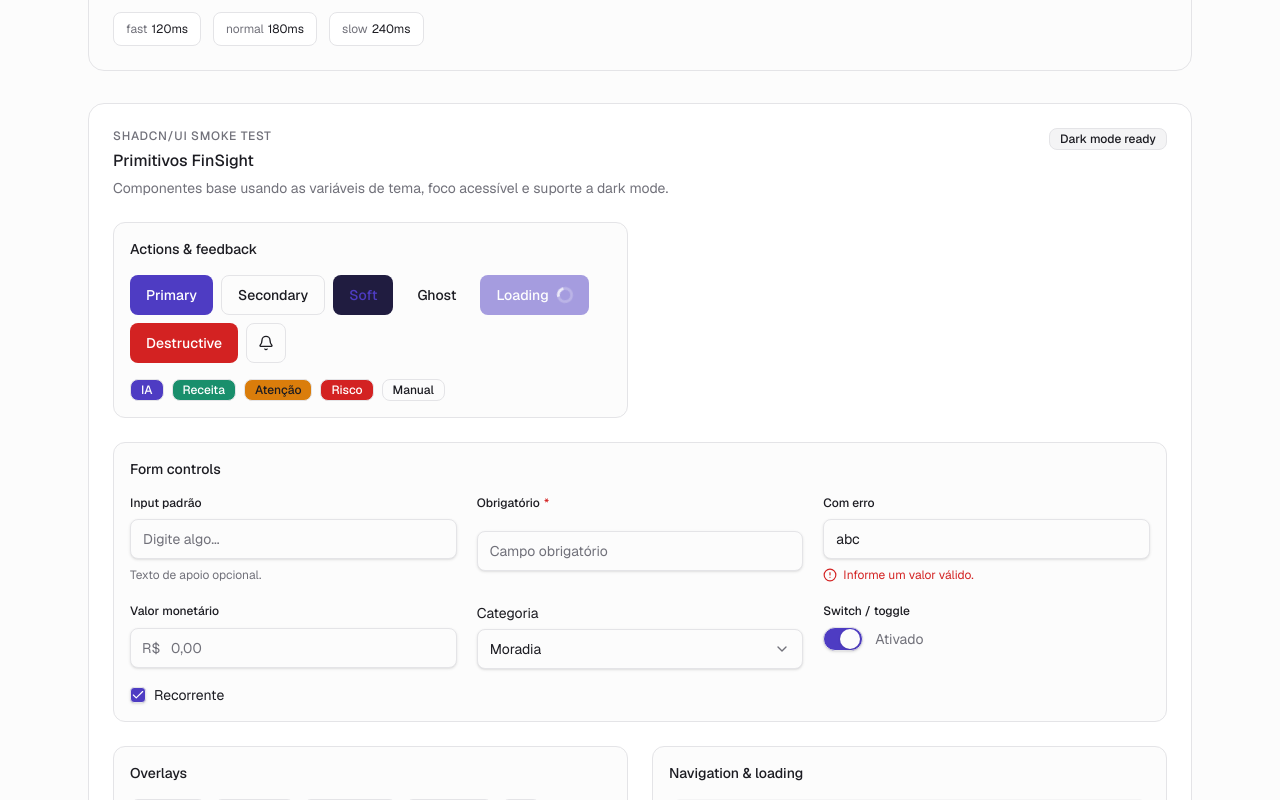
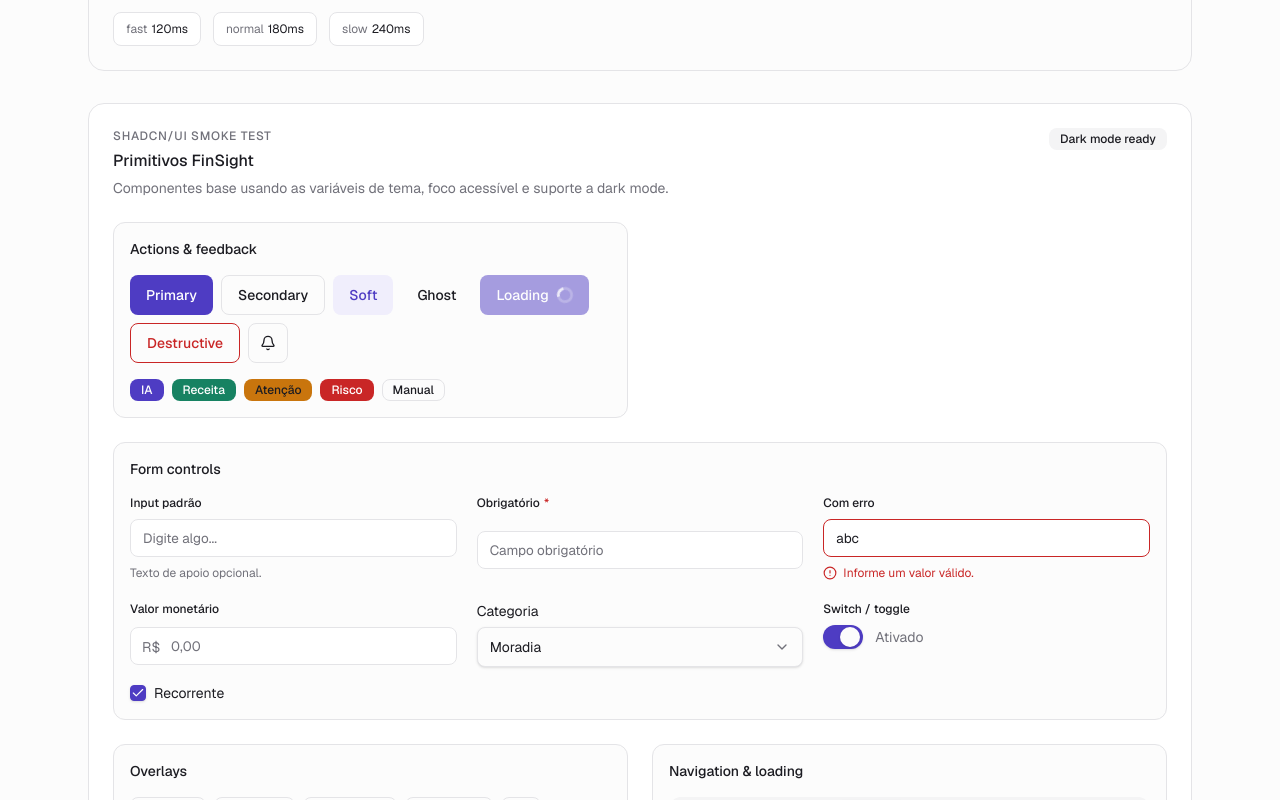
Before and after one commit to fernandaquerino/finsight-ai, a Next.js app: page / in a window 1280 px wide. Shown: the part 1420-2220 px from the top of the page. Built offline with nearby package versions, Linux system fonts and the light colour scheme.

Commit message:
feat: adjust button destructive

```diff
--- a/src/app/globals.css
+++ b/src/app/globals.css
@@ -4,34 +4,46 @@
   color-scheme: light;
 
   --background: 0 0% 99%;
-  --soft: 248 40% 18%;
-  --soft-2: 248 38% 23%;
   --foreground: 240 10% 12%;
   --card: 0 0% 100%;
   --card-foreground: 240 10% 12%;
+  --muted: 240 5% 96%;
+  --muted-2: 240 6% 93%;
+  --muted-foreground: 240 4% 46%;
+  --border: 240 6% 90%;
+  --border-strong: 240 6% 83%;
   --popover: 0 0% 100%;
   --popover-foreground: 240 10% 12%;
   --primary: 248 53% 50%;
   --primary-foreground: 0 0% 100%;
-  --secondary: 240 5% 96%;
-  --secondary-foreground: 240 10% 12%;
-  --muted: 240 5% 96%;
-  --muted-foreground: 240 4% 46%;
-  --accent: 248 53% 96%;
-  --accent-foreground: 248 53% 34%;
-  --destructive: 0 72% 48%;
-  --destructive-foreground: 0 0% 100%;
-  --border: 240 6% 90%;
-  --input: 240 6% 90%;
-  --ring: 248 53% 50%;
-  --success: 162 70% 33%;
+  --primary-soft: 248 70% 96%;
+  --primary-soft-2: 248 65% 92%;
+  --primary-ring: 248 53% 50%;
+  --success: 162 70% 30%;
   --success-foreground: 0 0% 100%;
-  --warning: 33 90% 45%;
+  --success-soft: 162 55% 94%;
+  --danger: 0 68% 47%;
+  --danger-foreground: 0 0% 100%;
+  --danger-soft: 0 75% 96%;
+  --warning: 33 88% 42%;
   --warning-foreground: 240 10% 12%;
-  --danger: 0 72% 48%;
-  --danger-foreground: 0 0% 100%;
-  --info: 212 80% 45%;
+  --warning-soft: 38 90% 94%;
+  --info: 212 78% 44%;
   --info-foreground: 0 0% 100%;
+  --info-soft: 212 80% 95%;
+  --shadow-card: 0 1px 2px hsl(240 10% 12% / 0.04);
+  --shadow-pop: 0 8px 28px hsl(240 10% 12% / 0.12);
+
+  --soft: var(--primary-soft);
+  --soft-2: var(--primary-soft-2);
+  --secondary: var(--muted);
+  --secondary-foreground: var(--foreground);
+  --accent: var(--primary-soft);
+  --accent-foreground: var(--primary);
+  --destructive: var(--danger);
+  --destructive-foreground: var(--danger-foreground);
+  --input: var(--border);
+  --ring: var(--primary-ring);
 
   --radius-xs: 0.125rem;
   --radius-sm: 0.25rem;
@@ -59,22 +71,31 @@
   --color-secondary: hsl(var(--secondary));
   --color-secondary-foreground: hsl(var(--secondary-foreground));
   --color-muted: hsl(var(--muted));
+  --color-muted-2: hsl(var(--muted-2));
   --color-muted-foreground: hsl(var(--muted-foreground));
   --color-accent: hsl(var(--accent));
   --color-accent-foreground: hsl(var(--accent-foreground));
   --color-destructive: hsl(var(--destructive));
   --color-destructive-foreground: hsl(var(--destructive-foreground));
   --color-border: hsl(var(--border));
+  --color-border-strong: hsl(var(--border-strong));
   --color-input: hsl(var(--input));
   --color-ring: hsl(var(--ring));
+  --color-primary-soft: hsl(var(--primary-soft));
+  --color-primary-soft-2: hsl(var(--primary-soft-2));
+  --color-primary-ring: hsl(var(--primary-ring));
   --color-success: hsl(var(--success));
   --color-success-foreground: hsl(var(--success-foreground));
+  --color-success-soft: hsl(var(--success-soft));
   --color-warning: hsl(var(--warning));
   --color-warning-foreground: hsl(var(--warning-foreground));
+  --color-warning-soft: hsl(var(--warning-soft));
   --color-danger: hsl(var(--danger));
   --color-danger-foreground: hsl(var(--danger-foreground));
+  --color-danger-soft: hsl(var(--danger-soft));
   --color-info: hsl(var(--info));
   --color-info-foreground: hsl(var(--info-foreground));
+  --color-info-soft: hsl(var(--info-soft));
 
   --font-sans: var(--font-geist-sans);
   --font-mono: var(--font-geist-mono);
@@ -94,37 +115,59 @@
   color-scheme: dark;
 
   --background: 240 6% 8%;
-  --foreground: 0 0% 96%;
+  --foreground: 0 0% 95%;
   --card: 240 5% 11%;
-  --card-foreground: 0 0% 96%;
+  --card-foreground: 0 0% 95%;
+  --muted: 240 4% 15%;
+  --muted-2: 240 4% 18%;
+  --muted-foreground: 240 5% 64%;
+  --border: 240 4% 19%;
+  --border-strong: 240 4% 26%;
   --popover: 240 5% 11%;
-  --popover-foreground: 0 0% 96%;
-  --primary: 248 60% 68%;
-  --primary-foreground: 240 10% 12%;
-  --secondary: 240 4% 16%;
-  --secondary-foreground: 0 0% 96%;
-  --muted: 240 4% 16%;
-  --muted-foreground: 240 5% 65%;
-  --accent: 248 36% 18%;
-  --accent-foreground: 248 60% 82%;
-  --destructive: 0 70% 62%;
-  --destructive-foreground: 240 10% 12%;
-  --border: 240 4% 20%;
-  --input: 240 4% 20%;
-  --ring: 248 60% 68%;
-  --success: 162 55% 52%;
-  --success-foreground: 240 10% 12%;
-  --warning: 38 90% 60%;
-  --warning-foreground: 240 10% 12%;
-  --danger: 0 70% 62%;
-  --danger-foreground: 240 10% 12%;
-  --info: 212 75% 62%;
-  --info-foreground: 240 10% 12%;
+  --popover-foreground: 0 0% 95%;
+  --primary: 248 65% 70%;
+  --primary-foreground: 248 60% 10%;
+  --primary-soft: 248 40% 18%;
+  --primary-soft-2: 248 38% 23%;
+  --primary-ring: 248 65% 70%;
+  --success: 162 52% 52%;
+  --success-foreground: 248 60% 10%;
+  --success-soft: 162 30% 18%;
+  --danger: 0 68% 64%;
+  --danger-foreground: 248 60% 10%;
+  --danger-soft: 0 35% 20%;
+  --warning: 38 88% 60%;
+  --warning-foreground: 248 60% 10%;
+  --warning-soft: 38 40% 18%;
+  --info: 212 72% 64%;
+  --info-foreground: 248 60% 10%;
+  --info-soft: 212 40% 19%;
+  --shadow-card: 0 1px 2px hsl(0 0% 0% / 0.3);
+  --shadow-pop: 0 8px 28px hsl(0 0% 0% / 0.5);
+
+  --soft: var(--primary-soft);
+  --soft-2: var(--primary-soft-2);
+  --secondary: var(--muted);
+  --secondary-foreground: var(--foreground);
+  --accent: var(--primary-soft);
+  --accent-foreground: var(--primary);
+  --destructive: var(--danger);
+  --destructive-foreground: var(--danger-foreground);
+  --input: var(--border);
+  --ring: var(--primary-ring);
 }
 
 /* Financial values: aligned digits, no layout shift when numbers change. */
 @utility tabular-nums {
   font-variant-numeric: tabular-nums;
+}
+
+@utility shadow-card {
+  box-shadow: var(--shadow-card);
+}
+
+@utility shadow-pop {
+  box-shadow: var(--shadow-pop);
 }
 
 body {
@@ -136,8 +179,10 @@ body {
   line-height: 1.6;
 }
 
-* {
-  border-color: hsl(var(--border));
+@layer base {
+  * {
+    border-color: hsl(var(--border));
+  }
 }
 
 ::selection {
--- a/src/components/ui/Button/Button.tsx
+++ b/src/components/ui/Button/Button.tsx
@@ -11,7 +11,7 @@ const buttonVariants = cva(
       variant: {
         default: "bg-primary text-primary-foreground hover:bg-primary/90",
         destructive:
-          "bg-destructive text-destructive-foreground hover:bg-destructive/90",
+          "border border-destructive bg-background text-destructive hover:bg-destructive/8",
         secondary:
           "border bg-background text-foreground hover:bg-muted hover:text-foreground",
         soft: "bg-soft text-primary hover:bg-soft-2",
--- a/src/components/ui/Input/Input.tsx
+++ b/src/components/ui/Input/Input.tsx
@@ -62,7 +62,7 @@ function Input({
           data-slot="input"
           aria-describedby={descriptionId}
           className={cn(
-            "flex h-10 w-full rounded-md border border-input bg-background px-3 py-2 text-sm text-foreground shadow-sm transition-colors file:border-0 file:bg-transparent file:text-sm file:font-medium placeholder:text-muted-foreground focus-visible:border-ring focus-visible:ring-2 focus-visible:ring-ring/25 focus-visible:outline-none disabled:cursor-not-allowed disabled:opacity-50 aria-invalid:border-destructive aria-invalid:ring-destructive/20",
+            "flex h-[38px] w-full rounded-md border border-border bg-card px-3 py-0 text-[13.5px] text-foreground transition-[border-color,box-shadow] duration-[140ms] outline-none file:border-0 file:bg-transparent file:text-[13.5px] file:font-medium placeholder:text-muted-foreground focus-visible:border-primary focus-visible:shadow-[0_0_0_3px_hsl(var(--primary)_/_0.12)] disabled:cursor-not-allowed disabled:opacity-50 aria-invalid:border-destructive aria-invalid:focus-visible:shadow-[0_0_0_3px_hsl(var(--destructive)_/_0.12)]",
             prefix && "pl-10",
             className,
           )}
```
Also changed, not shown: 2 other files (tests, documents, lock files or other folders).
